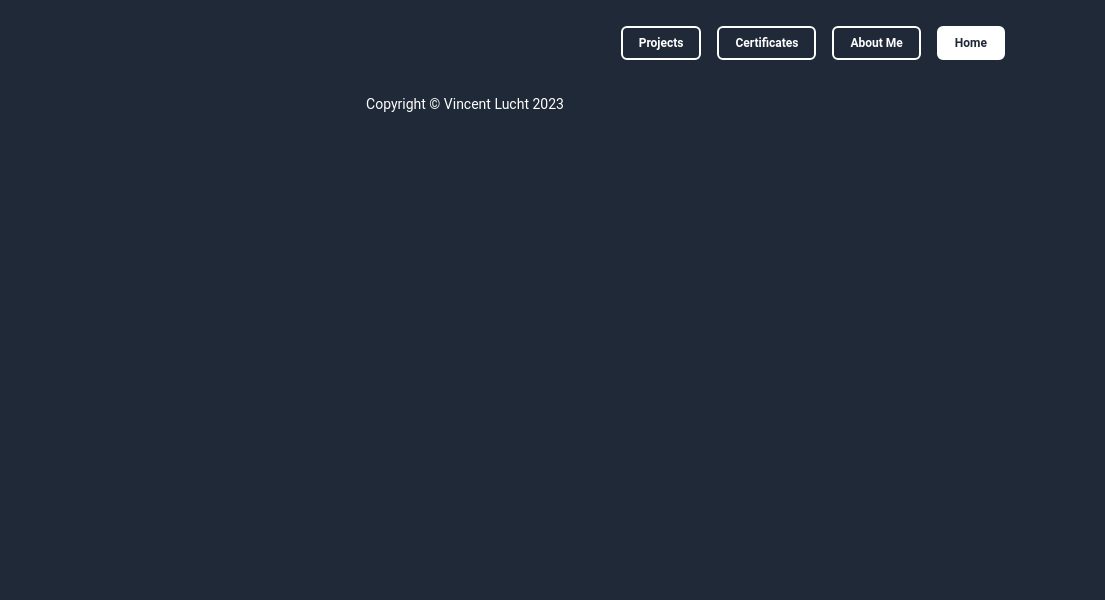
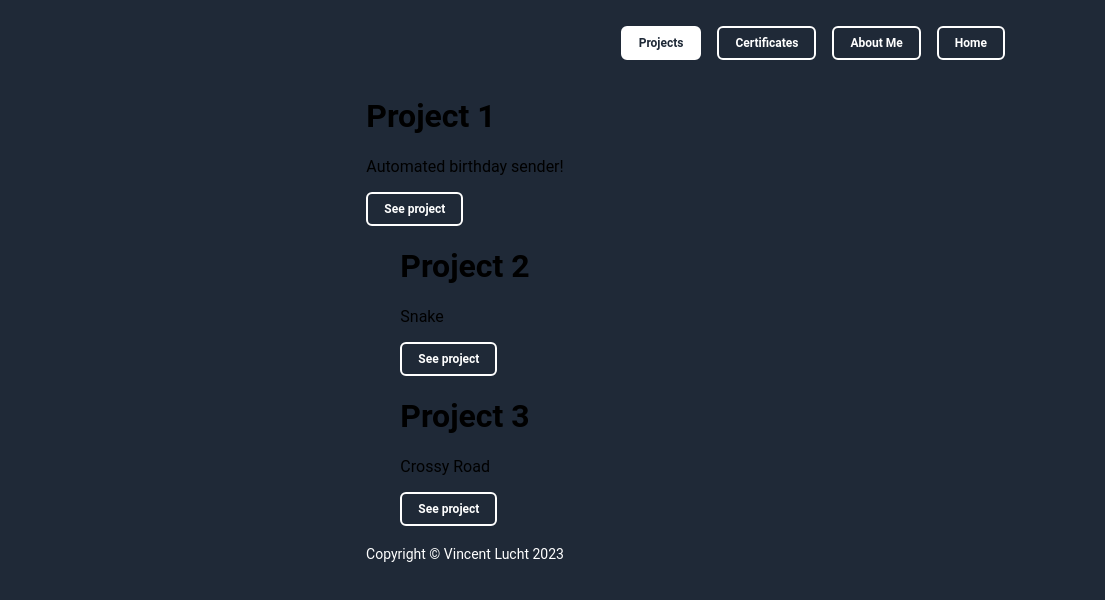
Before and after one commit to VincentLucht/project-Landing-Page, a plain HTML site: page projects/projects.html in a window 1280 px wide. Shown: the full height of the page, 175-1280 px from the left. Drawn offline with Linux system fonts and the light colour scheme.

Commit message:
Completed basic structure of Website

```diff
--- a/certificates/certificates.css
+++ b/certificates/certificates.css
@@ -51,6 +51,10 @@ button {
     padding: 40px;
 }
 
+#certificate-1 {
+    width: 50%;
+}
+
 
 /* footer */
 .footer {
--- a/projects/projects.css
+++ b/projects/projects.css
@@ -38,9 +38,17 @@ button {
     padding: 8px 16px 8px 16px;
     cursor: pointer;
 }
-#homeButton {
+#projectsButton {
     background-color: white;
     color: #1f2937;
+}
+
+/* first row */
+.project-container {
+    display: flex;
+    flex-direction: column;
+    justify-content: center;
+    align-items: center;
 }
 
 
--- a/projects/projects.html
+++ b/projects/projects.html
@@ -12,10 +12,31 @@
     <div style="color: white;" class="header-logo"><img src="../img/pngaaa.com-1523782.png" alt="coding logo png" height="40px"></div>
       <ul class="list">
         <li><a href="../projects/projects.html"><button id="projectsButton">Projects</button></a></li>
-        <li><a href="../certificates/certificates.html" id="certificates"><button>Certificates</button></a></li>
+        <li><a href="../certificates/certificates.html"><button id="certificates">Certificates</button></a></li>
         <li><a href="../about-me/information.html"><button id="aboutMeButton">About Me</button></a></li>
         <li><a href="../index.html"><button id="homeButton">Home</button></a></li>
       </ul>
+  </div>
+
+  <!-- first row -->
+  <div class="project-container">
+    <div class="project-1">
+      <h1>Project 1</h1>
+      <p>Automated birthday sender!</p>
+      <button>See project</button>
+    </div>
+
+    <div class="project-2">
+      <h1>Project 2</h1>
+      <p>Snake</p>
+      <button>See project</button>
+    </div>
+
+    <div class="project-3">
+      <h1>Project 3</h1>
+      <p>Crossy Road</p>
+      <button>See project</button>
+    </div>
   </div>
 
   <!-- footer -->
```
Also changed, not shown: certificates/certificates.html (+1 -1 lines).
